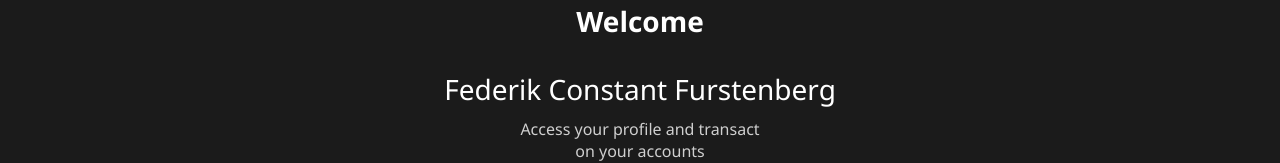
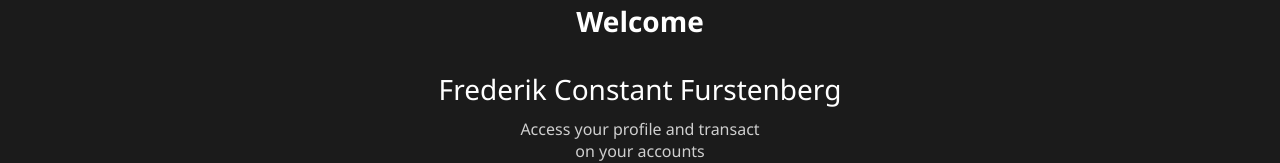
Before and after one commit to GoTyme1/FCFurstenberg, a plain HTML site: page index.html in a window 1280 px wide. Shown: the part 263-426 px from the top of the page. Drawn offline with Linux system fonts and the light colour scheme.

Commit message:
Update index.html

```diff
--- a/index.html
+++ b/index.html
@@ -242,7 +242,7 @@ body {
 
     <div class="app-name">Welcome</div>
 
-    <div class="welcome">Federik Constant Furstenberg</div>
+    <div class="welcome">Frederik Constant Furstenberg</div>
 
     <div class="subtext">
         Access your profile and transact<br>
@@ -306,7 +306,7 @@ body {
 <div class="screen" id="dashboardScreen">
 
 <div class="header">
-    Hi! Federik Constant Furstenberg
+    Hi! Frederik Constant Furstenberg
     <div style="font-size:14px;color:#aaa;">
         Login Time: <span id="loginTime"></span>
     </div>
```
